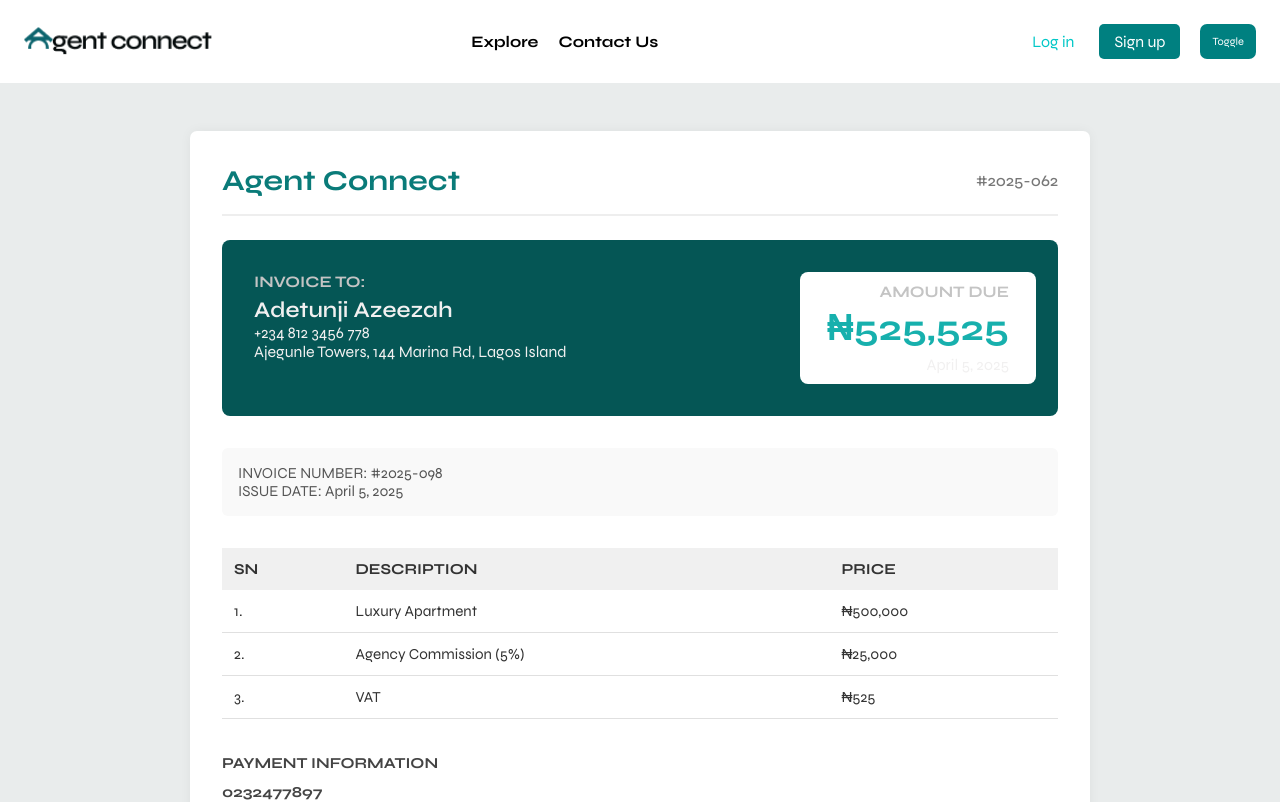
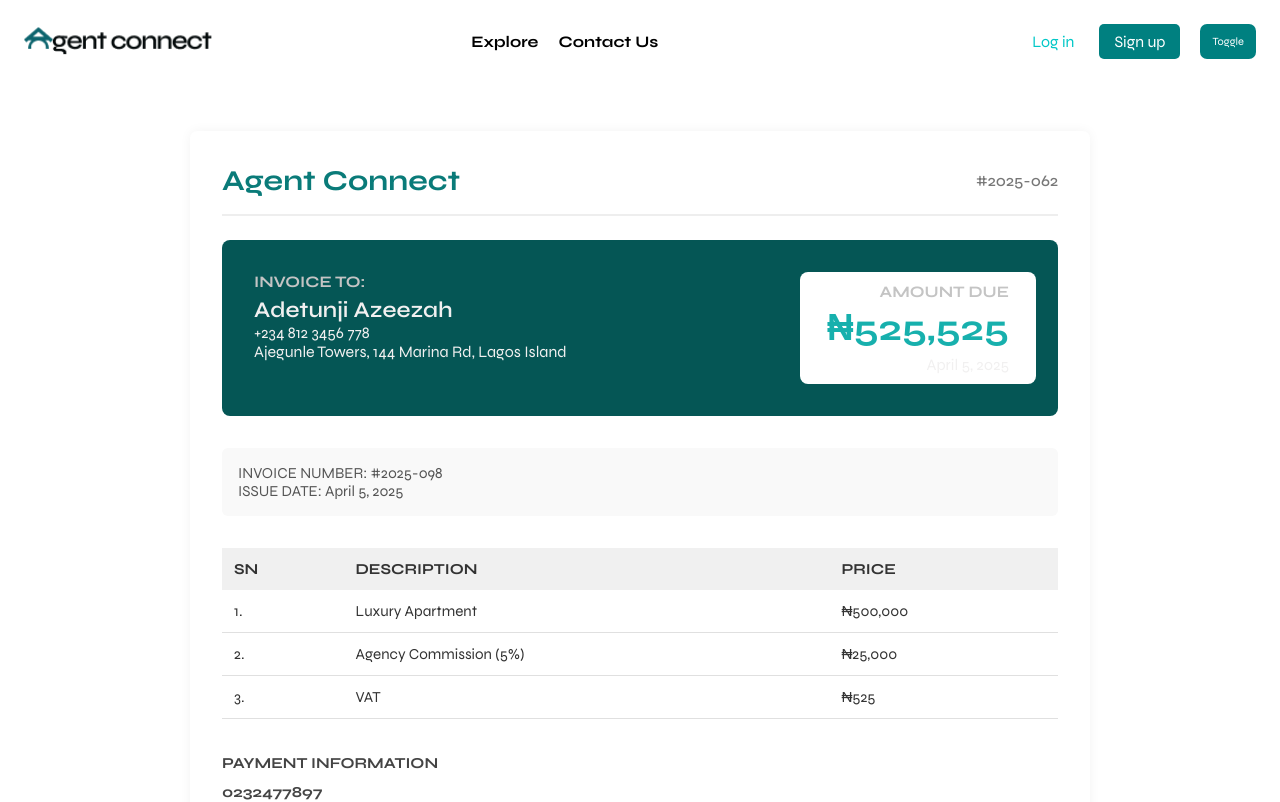
Before and after one commit to David-Ndubuisi/agentconnectdemo1, a React (Vite) app: page /checkout/1 in a window 1280 px wide. Shown: the top 802 px of the page. Built offline with nearby package versions, Linux system fonts and the light colour scheme.

Commit message:
Add files via upload

```diff
--- a/src/checkout.css
+++ b/src/checkout.css
@@ -1,7 +1,3 @@
-/* checkout.css */
-body {
-  background-color: #e9ecec;
-}
 .checkout-page {
   max-width: 900px;
   margin: 3rem auto;
```
